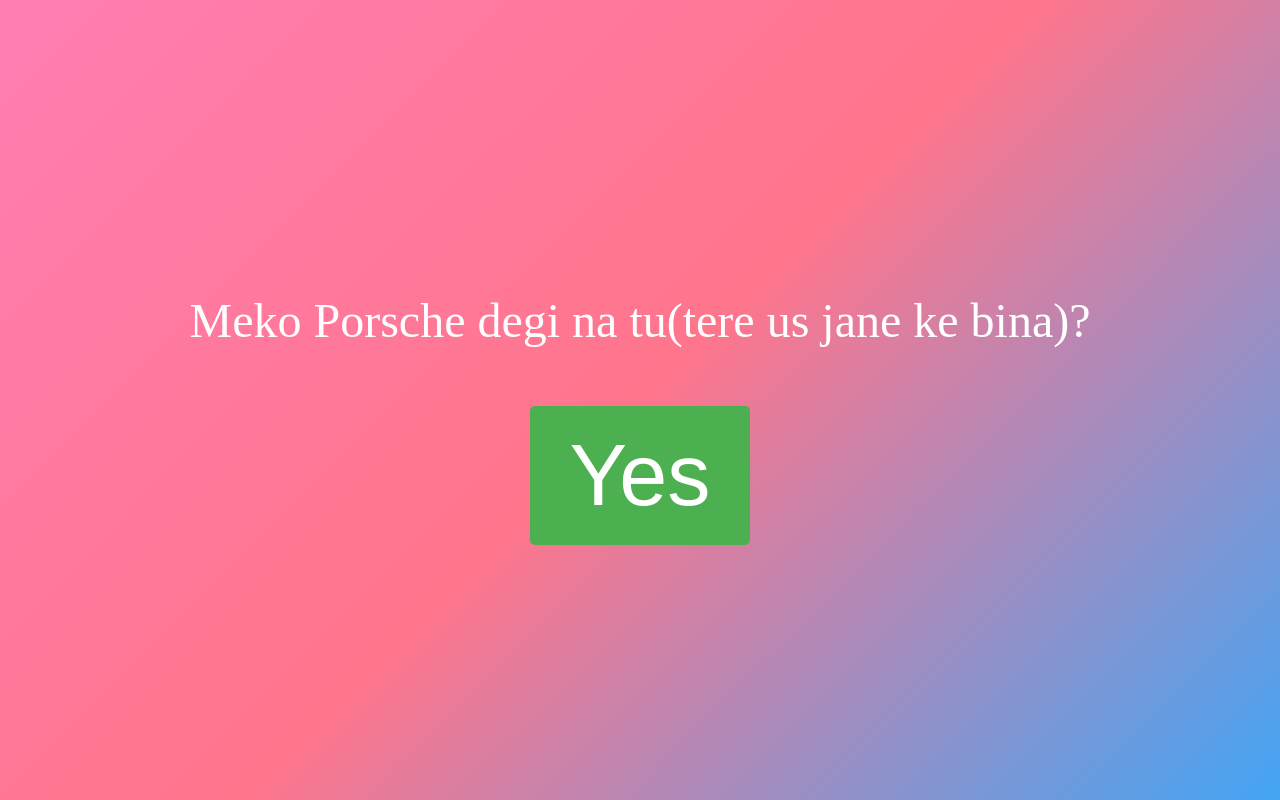
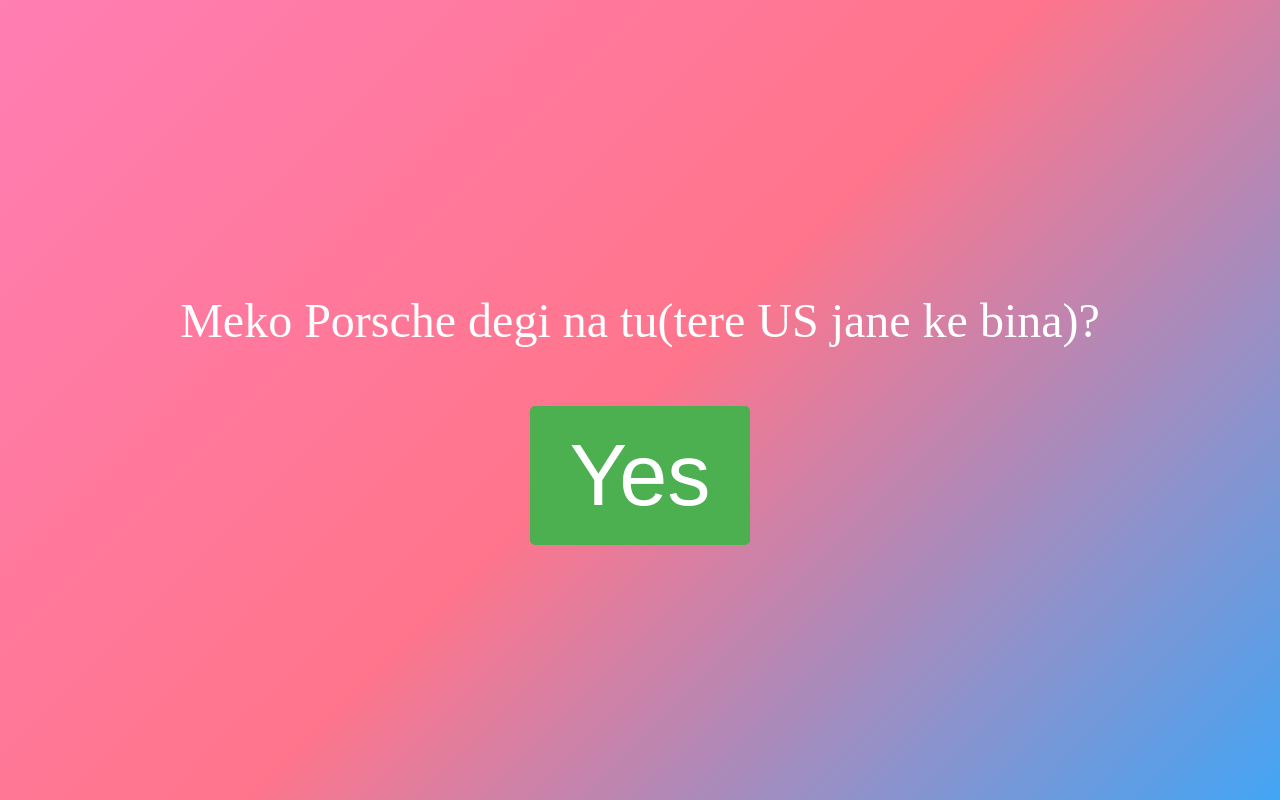
Before and after one commit to ItsNotSoham/dhokte-, a plain HTML site: page index.html in a window 1280 px wide. Drawn offline with Linux system fonts and the light colour scheme.

Commit message:
Update index.html

```diff
--- a/index.html
+++ b/index.html
@@ -57,7 +57,7 @@
 <body>
     <div id="content">Hello Anvita</div>
     <div id="question">
-        <p>Meko Porsche degi na tu(tere us jane ke bina)?</p>
+        <p>Meko Porsche degi na tu(tere US jane ke bina)?</p>
         <button class="button" id="yesButton">Yes</button>
     </div>
     <div id="finalMessage">Meko tere pe bharosa hai tu vet banegi aur meko Porsche leke degi!</div>
```
